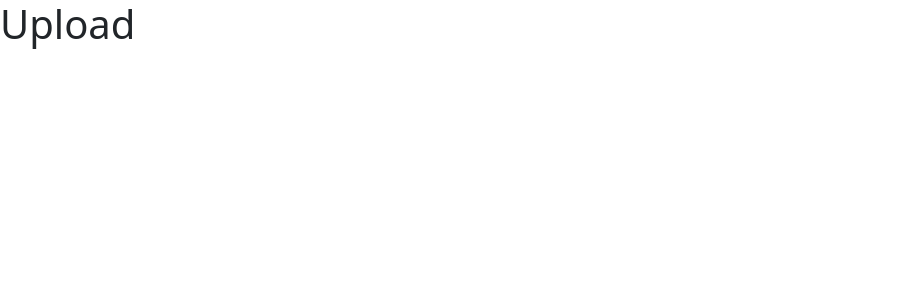
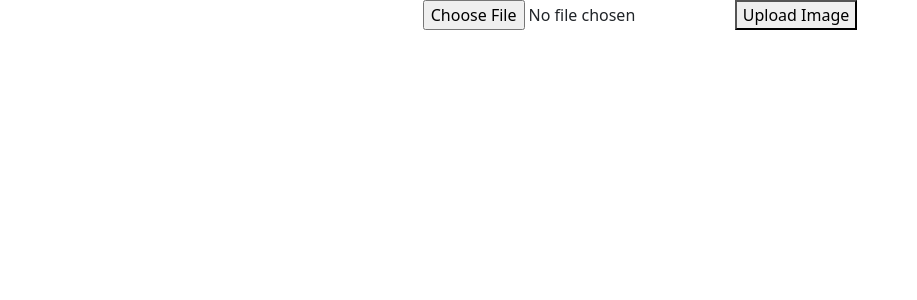
Before and after one commit to phucd5/fishbowl, a React (Create React App) app: page /upload in a window 1280 px wide. Shown: the top 300 px of the page, without its empty margins (0-917 px from the left). Built offline with nearby package versions, Linux system fonts and the light colour scheme; the HTML template or start-up script is replaced by a standard one.

Commit message:
uploading

```diff
--- a/src/firebase.js
+++ b/src/firebase.js
@@ -2,7 +2,7 @@ import firebase from 'firebase/app'
 import "firebase/auth"
 
 import { initializeApp } from "firebase/app";
-
+import {getStorage} from "firebase/storage";
 
 // For Firebase JS SDK v7.20.0 and later, measurementId is optional
 const firebaseConfig = {
@@ -17,8 +17,10 @@ const firebaseConfig = {
 
 // Initialize Firebase
 const app = initializeApp(firebaseConfig);
-const analytics = getAnalytics(app);
+// const analytics = getAnalytics(app);
+export const storage = getStorage(app)
 
 export const auth = app.auth()
 
+
 export default app
--- a/src/pages/Upload.js
+++ b/src/pages/Upload.js
@@ -1,9 +1,34 @@
 import React from 'react'
+import { useState , useEffect} from "react";
+import { storage } from '../firebase';
+import { listAll, ref, uploadBytes } from 'firebase/storage';
+import { v4 } from 'uuid';
+// import { v4 } from 'uuid';
+
 
 function Upload() {
+    const [imageUpload, setImageUpload] = useState(null);
+
+
+
+    const uploadImage = () => {
+        if (imageUpload == null) return;
+        const imageRef = ref(storage, `images/${imageUpload.name + v4()}`);
+        uploadBytes(imageRef, imageUpload).then(() => {
+            alert("image uploaded successfully");
+        });
+
+    };
+
+
+
     return (
-        <h1>Upload</h1>
-    )
+        <div className = "App">
+            <input type = "file" onChange = {(event) => {setImageUpload(event.target.files[0])}}/>
+            <button onClick = {uploadImage}> Upload Image </button>
+        </div>
+        );
+
 }
 
 export default Upload;
```
